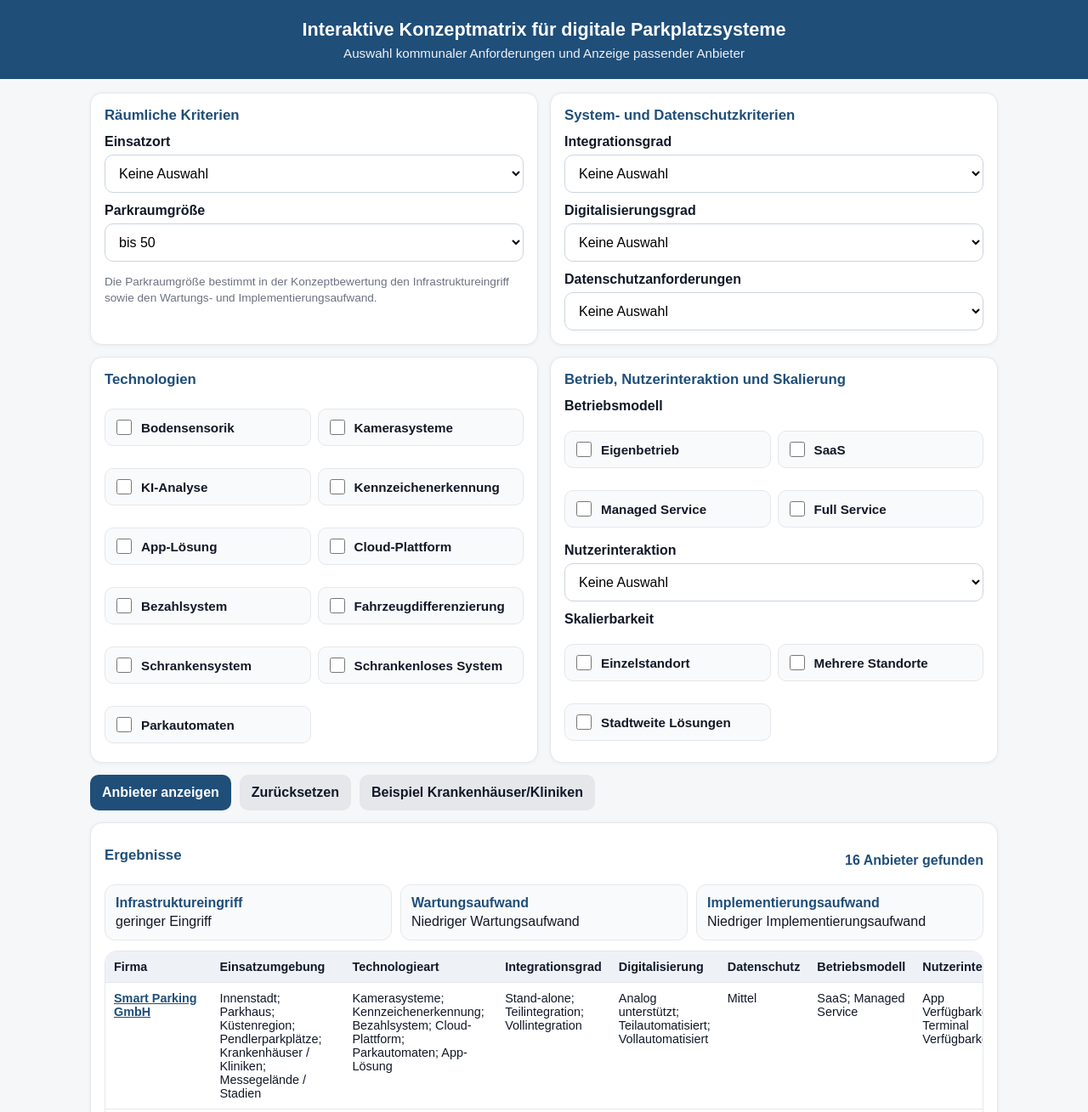
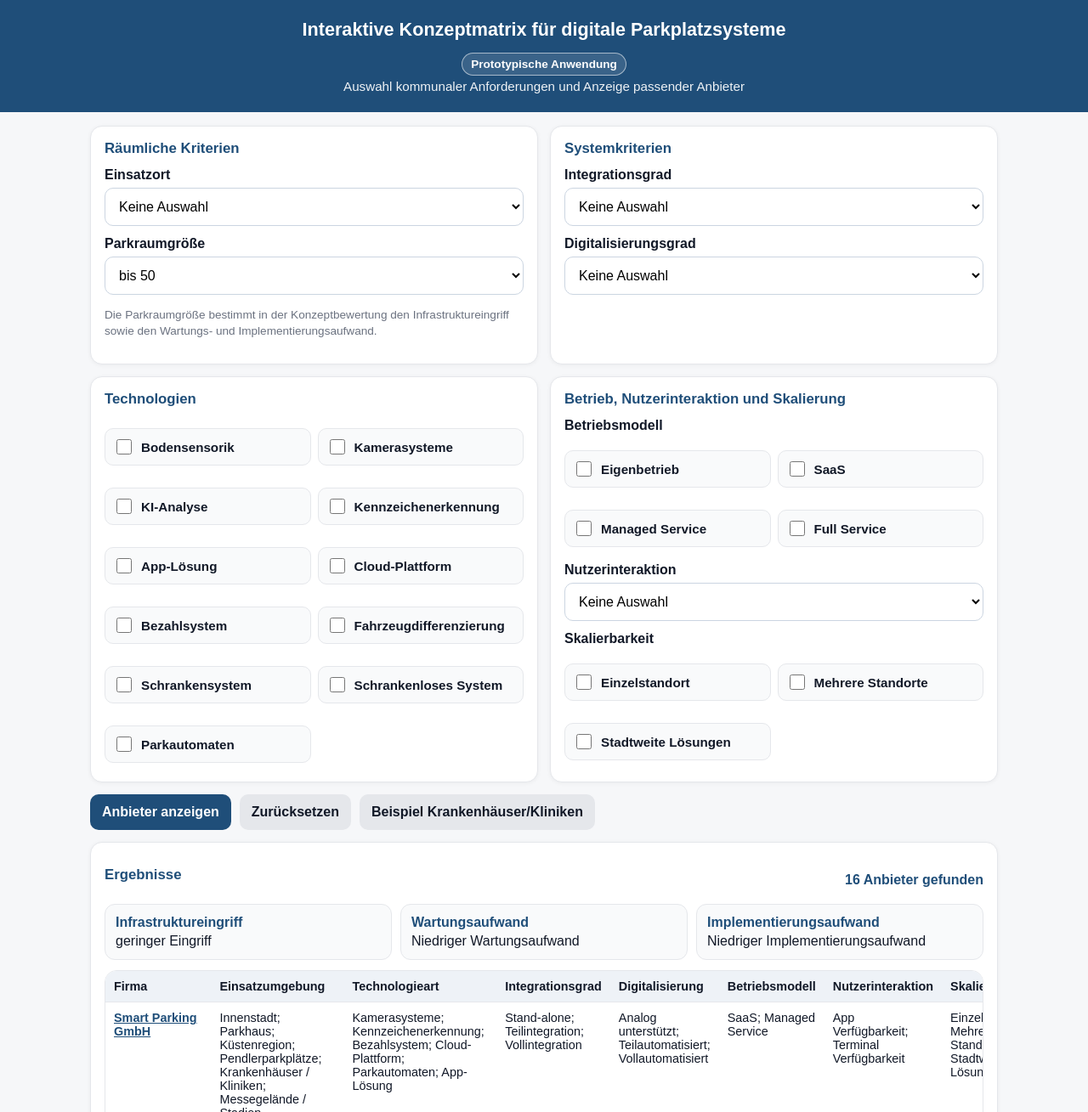
Before and after one commit to TSchulz2604/parkplatz-konzept, a plain HTML site: page index.html in a window 1280 px wide. Shown: the top 1309 px of the page at 85% size. Drawn offline with Linux system fonts and the light colour scheme.

Commit message:
Update index.html

```diff
--- a/index.html
+++ b/index.html
@@ -11,6 +11,7 @@
     header { background:var(--accent); color:white; padding:22px 16px; text-align:center; }
     header h1 { margin:0 0 6px; font-size:1.35rem; }
     header p { margin:0; opacity:.92; font-size:.95rem; }
+    .prototype { display:inline-block; margin:8px 0 4px; padding:5px 10px; border:1px solid rgba(255,255,255,.55); border-radius:999px; font-size:.85rem; font-weight:700; background:rgba(255,255,255,.12); }
     main { max-width:1100px; margin:0 auto; padding:16px; }
     .grid { display:grid; grid-template-columns:repeat(2, minmax(0,1fr)); gap:14px; }
     .card { background:var(--card); border:1px solid var(--line); border-radius:14px; padding:16px; box-shadow:0 1px 5px rgba(0,0,0,.05); }
@@ -30,7 +31,7 @@
     .summaryBox { border:1px solid var(--line); border-radius:12px; padding:12px; background:#f9fafb; }
     .summaryBox strong { display:block; color:var(--accent); margin-bottom:4px; }
     .tableWrap { overflow-x:auto; background:white; border:1px solid var(--line); border-radius:14px; }
-    table { width:100%; border-collapse:collapse; min-width:1050px; }
+    table { width:100%; border-collapse:collapse; min-width:980px; }
     th, td { text-align:left; vertical-align:top; border-bottom:1px solid var(--line); padding:10px; font-size:.9rem; }
     th { background:#eef2f7; color:#111827; position:sticky; top:0; }
     a { color:var(--accent); font-weight:700; }
@@ -48,6 +49,7 @@
 <body>
   <header>
     <h1>Interaktive Konzeptmatrix für digitale Parkplatzsysteme</h1>
+    <div class="prototype">Prototypische Anwendung</div>
     <p>Auswahl kommunaler Anforderungen und Anzeige passender Anbieter</p>
   </header>
 
@@ -77,7 +79,7 @@
       </section>
 
       <section class="card">
-        <h2>System- und Datenschutzkriterien</h2>
+        <h2>Systemkriterien</h2>
         <label for="integration">Integrationsgrad</label>
         <select id="integration" onchange="filterData()">
           <option value="">Keine Auswahl</option>
@@ -92,14 +94,6 @@
           <option>Analog unterstützt</option>
           <option>Teilautomatisiert</option>
           <option>Vollautomatisiert</option>
-        </select>
-
-        <label for="datenschutz">Datenschutzanforderungen</label>
-        <select id="datenschutz" onchange="filterData()">
-          <option value="">Keine Auswahl</option>
-          <option>Gering</option>
-          <option>Mittel</option>
-          <option>Hoch</option>
         </select>
       </section>
 
@@ -193,7 +187,6 @@ function filterData() {
   const einsatzort = document.getElementById("einsatzort").value;
   const integration = document.getElementById("integration").value;
   const digitalisierung = document.getElementById("digitalisierung").value;
-  const datenschutz = document.getElementById("datenschutz").value;
   const nutzer = document.getElementById("nutzer").value;
   const techs = selectedChecks("tech");
   const betriebe = selectedChecks("betrieb");
@@ -203,7 +196,6 @@ function filterData() {
     if (einsatzort && !containsOption(d.einsatzumgebung, einsatzort)) return false;
     if (integration && !containsOption(d.integrationsgrad, integration)) return false;
     if (digitalisierung && !containsOption(d.digitalisierungsgrad, digitalisierung)) return false;
-    if (datenschutz && !containsOption(d.datenschutz, datenschutz)) return false;
     if (nutzer && !containsOption(d.nutzerinteraktion, nutzer)) return false;
     if (!techs.every(t => containsOption(d.technologieart, t))) return false;
     if (!betriebe.every(b => containsOption(d.betriebsmodell, b))) return false;
@@ -230,8 +222,8 @@ function render(rows) {
         <thead>
           <tr>
             <th>Firma</th><th>Einsatzumgebung</th><th>Technologieart</th><th>Integrationsgrad</th>
-            <th>Digitalisierung</th><th>Datenschutz</th><th>Betriebsmodell</th><th>Nutzerinteraktion</th>
-            <th>Skalierbarkeit</th><th>Infrastruktureingriff</th><th>Wartung</th><th>Implementierung</th>
+            <th>Digitalisierung</th><th>Betriebsmodell</th><th>Nutzerinteraktion</th>
+            <th>Skalierbarkeit</th><th>Infrastruktureingriff</th><th>Wartungsaufwand</th><th>Implementierungsaufwand</th>
           </tr>
         </thead>
         <tbody>
@@ -242,7 +234,6 @@ function render(rows) {
               <td>${d.technologieart}</td>
               <td>${d.integrationsgrad}</td>
               <td>${d.digitalisierungsgrad}</td>
-              <td>${d.datenschutz}</td>
               <td>${d.betriebsmodell}</td>
               <td>${d.nutzerinteraktion || "-"}</td>
               <td>${d.skalierbarkeit}</td>
@@ -275,7 +266,6 @@ function setExample() {
   check("tech", "Parkautomaten");
   setSelect("integration", "Vollintegration");
   setSelect("digitalisierung", "Vollautomatisiert");
-  setSelect("datenschutz", "Hoch");
   check("betrieb", "SaaS");
   check("betrieb", "Managed Service");
   setSelect("nutzer", "App Verfügbarkeit");
```
